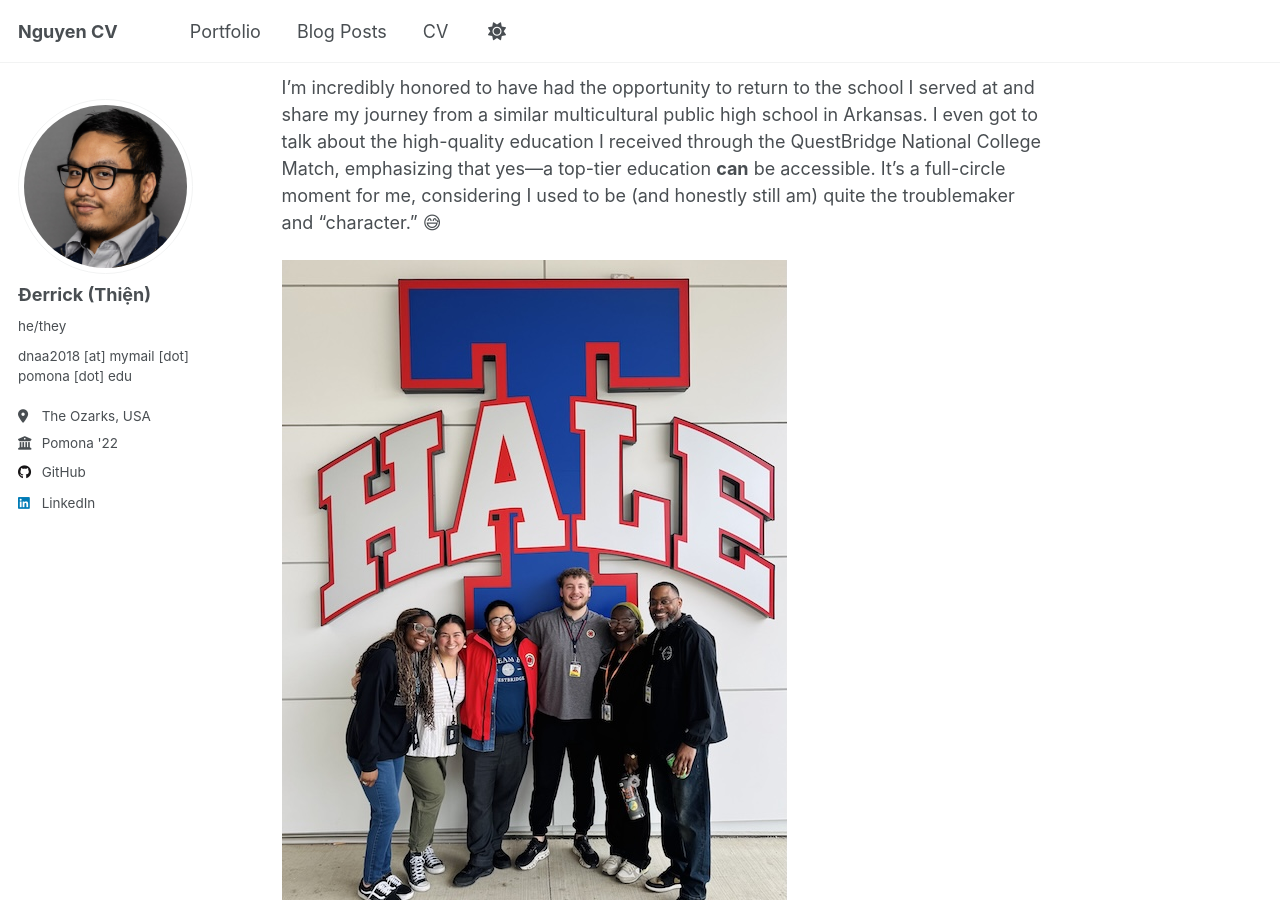
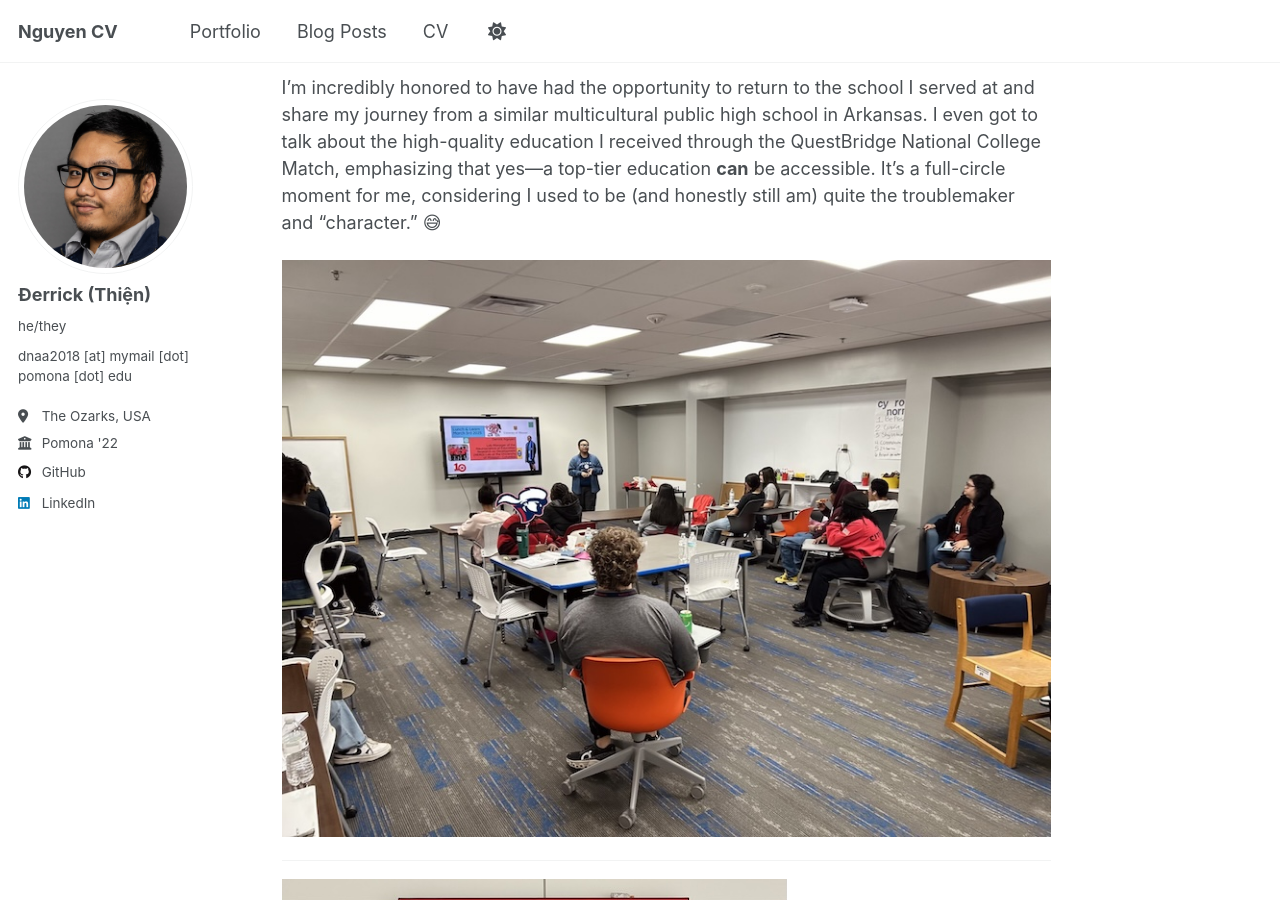
Before and after one commit to thienderrick/thienderrick.github.io, a Jekyll site: the page built from _posts/2025-03-06-AmeriCorps.md, in a window 1280 px wide and 900 px high, scrolled down 330 px. Built offline with Jekyll 4.4.1, drawn with Linux system fonts in a browser that asks for light colours.

Commit message:
Update 2025-03-06-AmeriCorps.md

```diff
--- a/_posts/2025-03-06-AmeriCorps.md
+++ b/_posts/2025-03-06-AmeriCorps.md
@@ -13,7 +13,7 @@
 
 I'm incredibly honored to have had the opportunity to return to the school I served at and share my journey from a similar multicultural public high school in Arkansas. I even got to talk about the high-quality education I received through the QuestBridge National College Match, emphasizing that yes—a top-tier education **can** be accessible. It’s a full-circle moment for me, considering I used to be (and honestly still am) quite the troublemaker and “character.” 😅
 
-![text](/images/2025-03-06_blogpost_image1.jpg)
+![text](/images/2025-03-06_blogpost_image2.jpg)
 
 ---
 
```
